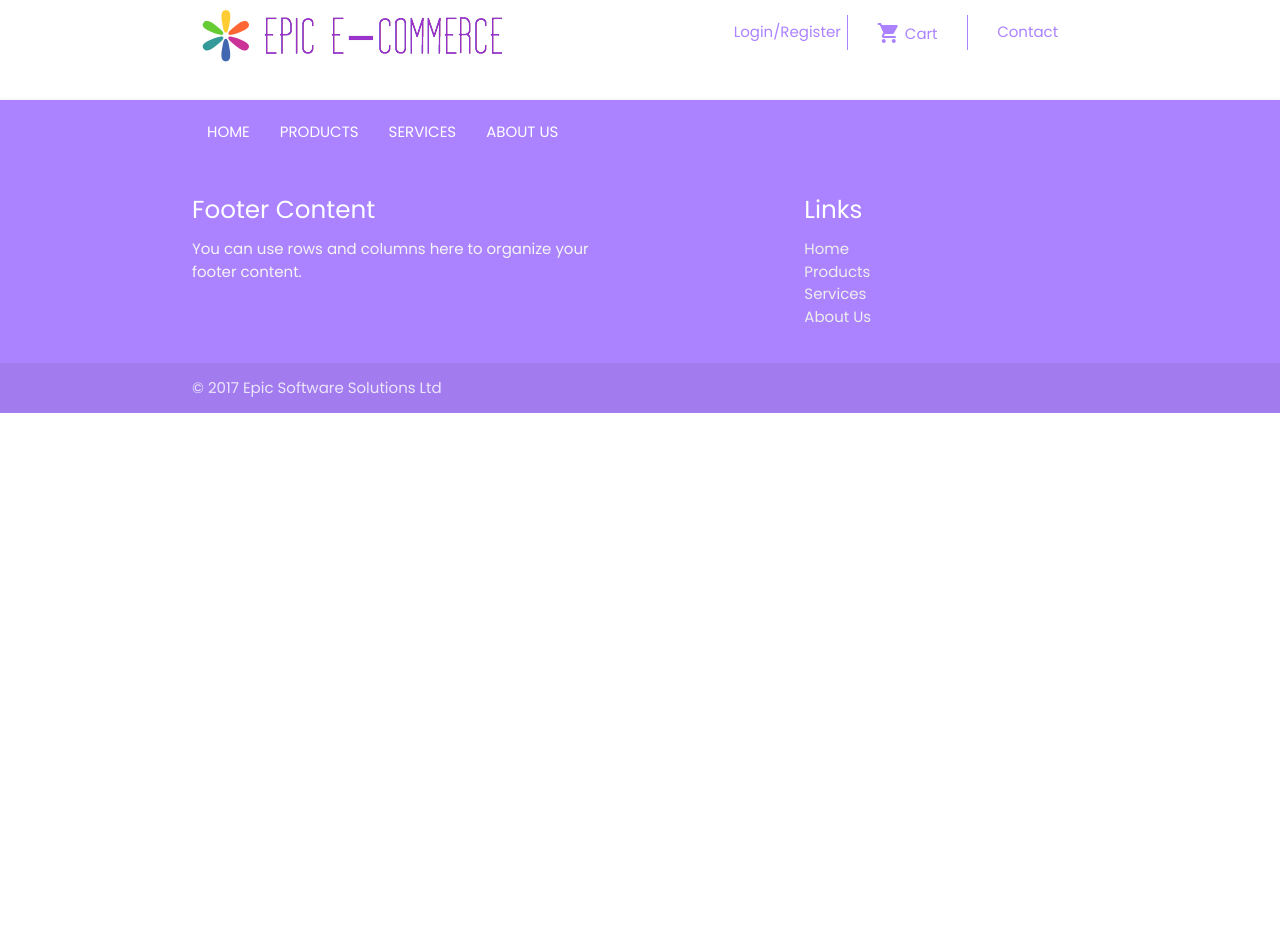
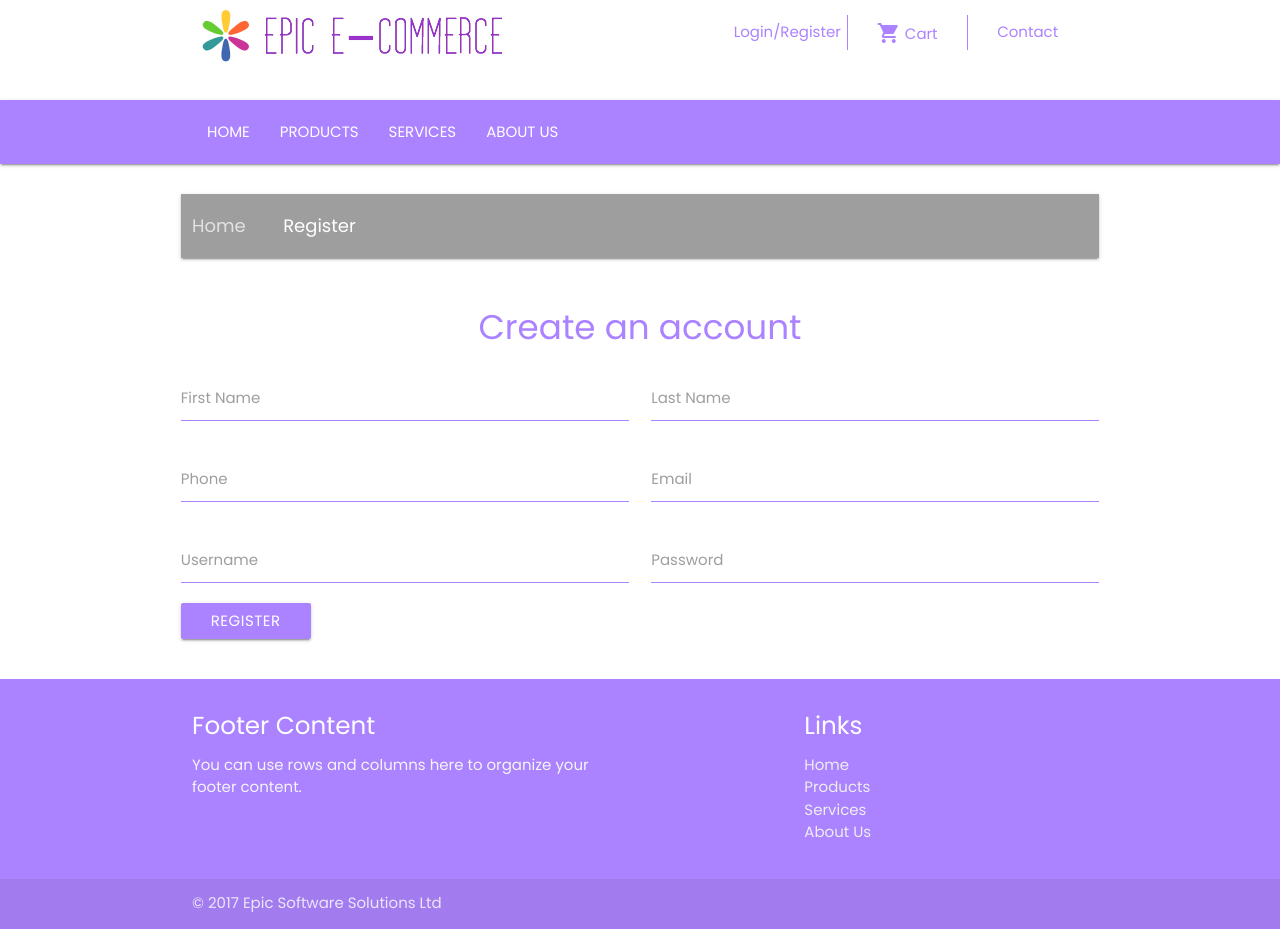
Before and after one commit to justin-nodeboy/epic-software-pos-web, a Nuxt app: page /register in a window 1280 px wide. Before the commit the page ends 800 px from the top, so only its background shows below. Built offline with nearby package versions, Linux system fonts and the light colour scheme.

Commit message:
Added registration code, need to add success and redirect

```diff
--- a/nuxt.config.js
+++ b/nuxt.config.js
@@ -18,7 +18,7 @@ module.exports = {
         ]
     },
     env: {
-        baseUrl: process.env.BASE_URL || 'http://localhost:3000'
+        baseUrl: process.env.BASE_URL || 'https://localhost:3443'
     },
     build: {
         vendor: ['jquery','slick-carousel','materialize-css/dist/js/materialize.js']
--- a/package.json
+++ b/package.json
@@ -9,6 +9,7 @@
   "author": "Epic Software Solutions Ltd",
   "license": "MIT",
   "dependencies": {
+    "axios": "^0.15.3",
     "jquery": "^3.1.1",
     "jsdom": "^9.10.0",
     "materialize-css": "^0.98.0",
--- a/pages/login.vue
+++ b/pages/login.vue
@@ -23,7 +23,7 @@
                             <p>We look forward to selling you all the things.</p>
                         </div>
                         <div class="card-action">
-                            <a href="#">Register now</a>
+                            <a href="/register">Register now</a>
                         </div>
                     </div>
                 </div>
--- /dev/null
+++ b/pages/register.vue
@@ -0,0 +1,146 @@
+<template>
+    <div class="container">
+        <div class="row">
+            <nav class="nav-breadcrumb">
+                <div class="nav-wrapper">
+                    <div class="col s12">
+                        <a href="/" class="breadcrumb">Home</a>
+                        <a href="#!" class="breadcrumb">Register</a>
+                    </div>
+                </div>
+            </nav>
+            <div class="col s12">
+                <h4 class="intro">Create an account</h4>
+            </div>
+            <div class="row">
+                <div class="input-field col s6">
+                    <input id="firstName" type="text" class="validate" v-model="firstName">
+                    <label for="firstName">First Name</label>
+                </div>
+                <div class="input-field col s6">
+                    <input id="lastName" type="text" class="validate" v-model="lastName">
+                    <label for="lastName">Last Name</label>
+                </div>
+                <div class="input-field col s6">
+                    <input id="phone" type="tel" class="validate" v-model="phone">
+                    <label for="phone">Phone</label>
+                </div>
+                <div class="input-field col s6">
+                    <input id="email" type="email" class="validate" v-model="email">
+                    <label for="email">Email</label>
+                </div>
+                <div class="input-field col s6">
+                    <input id="username" type="text" class="validate" v-model="username">
+                    <label for="username">Username</label>
+                </div>
+                <div class="input-field col s6">
+                    <input id="password" type="password" class="validate" v-model="password">
+                    <label for="password">Password</label>
+                </div>
+                <div class="col s12">
+                    <a v-on:click="registerNewUser()" class="waves-effect waves-light btn">Register</a>
+                </div>
+            </div>
+        </div>
+    </div>
+</template>
+
+<script>
+    import axios from 'axios';
+
+    export default {
+        layout: 'default',
+        data: function () {
+            return {
+                firstName: "",
+                lastName: "",
+                username: "",
+                password: "",
+                phone: "",
+                email: ""
+            };
+        },
+        methods: {
+            registerNewUser: function (){
+                console.log("Hello");
+                axios.post(`${process.env.baseUrl}/register`, {
+                    phone: this.phone,
+                    joinDate: new Date(),
+                    firstName: this.firstName,
+                    lastName: this.lastName,
+                    fullName: `${this.firstName} ${this.lastName}`,
+                    email: this.email,
+                    password: this.password,
+                    type: 1
+                }).then(result => {
+                        console.log(result);
+                    }).catch(err => {
+                        console.log(err.response.data);
+                    })
+            }
+        }
+    }
+</script>
+
+<style>
+    .nav-breadcrumb {
+        margin-top: 30px !important;
+        background-color: #9E9E9E !important;
+    }
+
+    .intro {
+        text-align: center;
+        margin-top: 50px;
+        color: #AB82FF;
+    }
+
+    input:not([type]), input[type=text], input[type=password], input[type=email], input[type=url], input[type=time], input[type=date], input[type=datetime], input[type=datetime-local], input[type=tel], input[type=number], input[type=search], textarea.materialize-textarea {
+        border-bottom: 1px solid #AB82FF !important;
+    }
+
+    input:not([type]):focus:not([readonly]) + label,
+    input[type=text]:focus:not([readonly]) + label,
+    input[type=password]:focus:not([readonly]) + label,
+    input[type=email]:focus:not([readonly]) + label,
+    input[type=url]:focus:not([readonly]) + label,
+    input[type=time]:focus:not([readonly]) + label,
+    input[type=date]:focus:not([readonly]) + label,
+    input[type=datetime]:focus:not([readonly]) + label,
+    input[type=datetime-local]:focus:not([readonly]) + label,
+    input[type=tel]:focus:not([readonly]) + label,
+    input[type=number]:focus:not([readonly]) + label,
+    input[type=search]:focus:not([readonly]) + label,
+    textarea.materialize-textarea:focus:not([readonly]) + label {
+        color: #AB82FF;
+    }
+
+    input:not([type]):focus:not([readonly]),
+    input[type=text]:focus:not([readonly]),
+    input[type=password]:focus:not([readonly]),
+    input[type=email]:focus:not([readonly]),
+    input[type=url]:focus:not([readonly]),
+    input[type=time]:focus:not([readonly]),
+    input[type=date]:focus:not([readonly]),
+    input[type=datetime]:focus:not([readonly]),
+    input[type=datetime-local]:focus:not([readonly]),
+    input[type=tel]:focus:not([readonly]),
+    input[type=number]:focus:not([readonly]),
+    input[type=search]:focus:not([readonly]),
+    textarea.materialize-textarea:focus:not([readonly]) {
+        border-bottom: 1px solid #AB82FF;
+        box-shadow: 0 1px 0 0 #AB82FF;
+    }
+
+    .btn {
+        background-color: #AB82FF;
+    }
+
+    .waves-effect.waves-light {
+        background-color: #AB82FF;
+    }
+
+    .btn:hover {
+        background-color: #D15FEE;
+    }
+
+</style>
```
